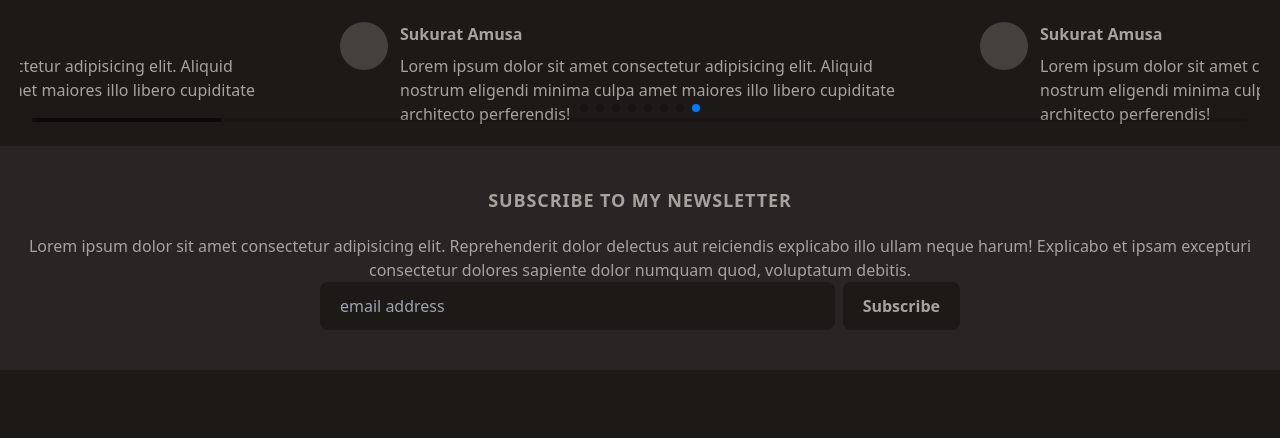
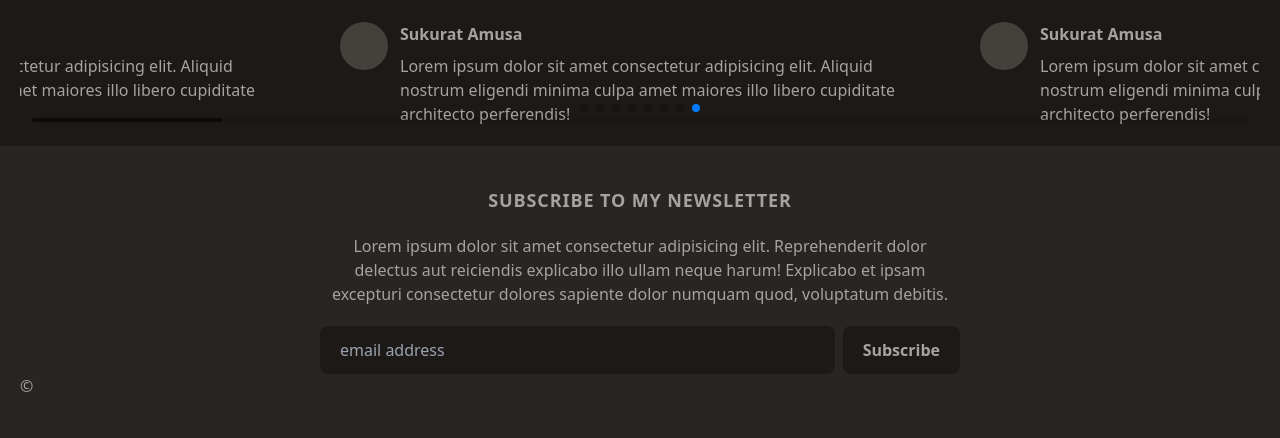
Before and after one commit to usmaarn/portfolio, a Python web app: template portfolio/templates/home.html in a window 1280 px wide. Shown: the part 3155-3593 px from the top of the page. Before the commit the page ends 3525 px from the top, so only its background shows below. Run offline with Jinja, Linux system fonts and the light colour scheme; the template is opened without the code that fills it, so the values that code supplies are empty.

Commit message:
2024-03-27 14:47:37.670518 - abdbe94f-c171-42ff-9341-93926549df84

```diff
--- a/portfolio/__init__.py
+++ b/portfolio/__init__.py
@@ -1,5 +1,5 @@
-from uuid import uuid4
 from flask import Flask
+from datetime import datetime
 
 from portfolio.views import bp
 
@@ -9,6 +9,10 @@ def create_app():
         SECRET_KEY='dev',
     )
 
+    @app.context_processor
+    def date(*arg, **kwargs):
+        return datetime.date()
+
     app.register_blueprint(bp)
 
     return app
--- a/portfolio/static/css/app.css
+++ b/portfolio/static/css/app.css
@@ -846,6 +846,12 @@ video {
   margin-bottom: calc(0.25rem * var(--tw-space-y-reverse));
 }
 
+.space-y-5 > :not([hidden]) ~ :not([hidden]){
+  --tw-space-y-reverse: 0;
+  margin-top: calc(1.25rem * calc(1 - var(--tw-space-y-reverse)));
+  margin-bottom: calc(1.25rem * var(--tw-space-y-reverse));
+}
+
 .rounded{
   border-radius: 0.25rem;
 }
--- a/portfolio/templates/base.html
+++ b/portfolio/templates/base.html
@@ -22,18 +22,24 @@
 
     <footer class="px-5 py-10 bg-stone-800">
         <div class="max-w-screen-xl mx-auto">
-            <section class="text-center">
-                <h3 class="md:text-lg font-semibold mb-5 uppercase tracking-wider">Subscribe to my Newsletter</h3>
-                <p>
-                    Lorem ipsum dolor sit amet consectetur adipisicing elit. Reprehenderit dolor delectus aut reiciendis explicabo illo ullam neque harum! Explicabo et ipsam excepturi consectetur dolores sapiente dolor numquam quod, voluptatum debitis.
+            <section class="text-center max-w-screen-sm mx-auto space-y-5">
+                <h3 class="md:text-lg font-semibold uppercase tracking-wider">Subscribe to my Newsletter</h3>
+                <p class="">
+                    Lorem ipsum dolor sit amet consectetur adipisicing elit. Reprehenderit dolor delectus aut reiciendis
+                    explicabo illo ullam neque harum! Explicabo et ipsam excepturi consectetur dolores sapiente dolor
+                    numquam quod, voluptatum debitis.
                 </p>
-                <form action="" class="flex flex-col md:flex-row max-w-screen-sm mx-auto gap-2">
+                <form action="" class="flex flex-col md:flex-row gap-2">
                     <input type="email" placeholder="email address"
                         class="px-5 py-3 flex-grow rounded-lg bg-stone-900" />
                     <button
                         class="px-5 py-3 md:py-0 bg-stone-900 rounded-lg font-semibold hover:bg-green-700 hover:text-stone-900">Subscribe</button>
                 </form>
             </section>
+
+            <div class="flex">
+                <p>&copy; {{date()}}</p>
+            </div>
         </div>
     </footer>
     <script src="https://cdn.jsdelivr.net/npm/swiper@11/swiper-bundle.min.js"></script>
```
